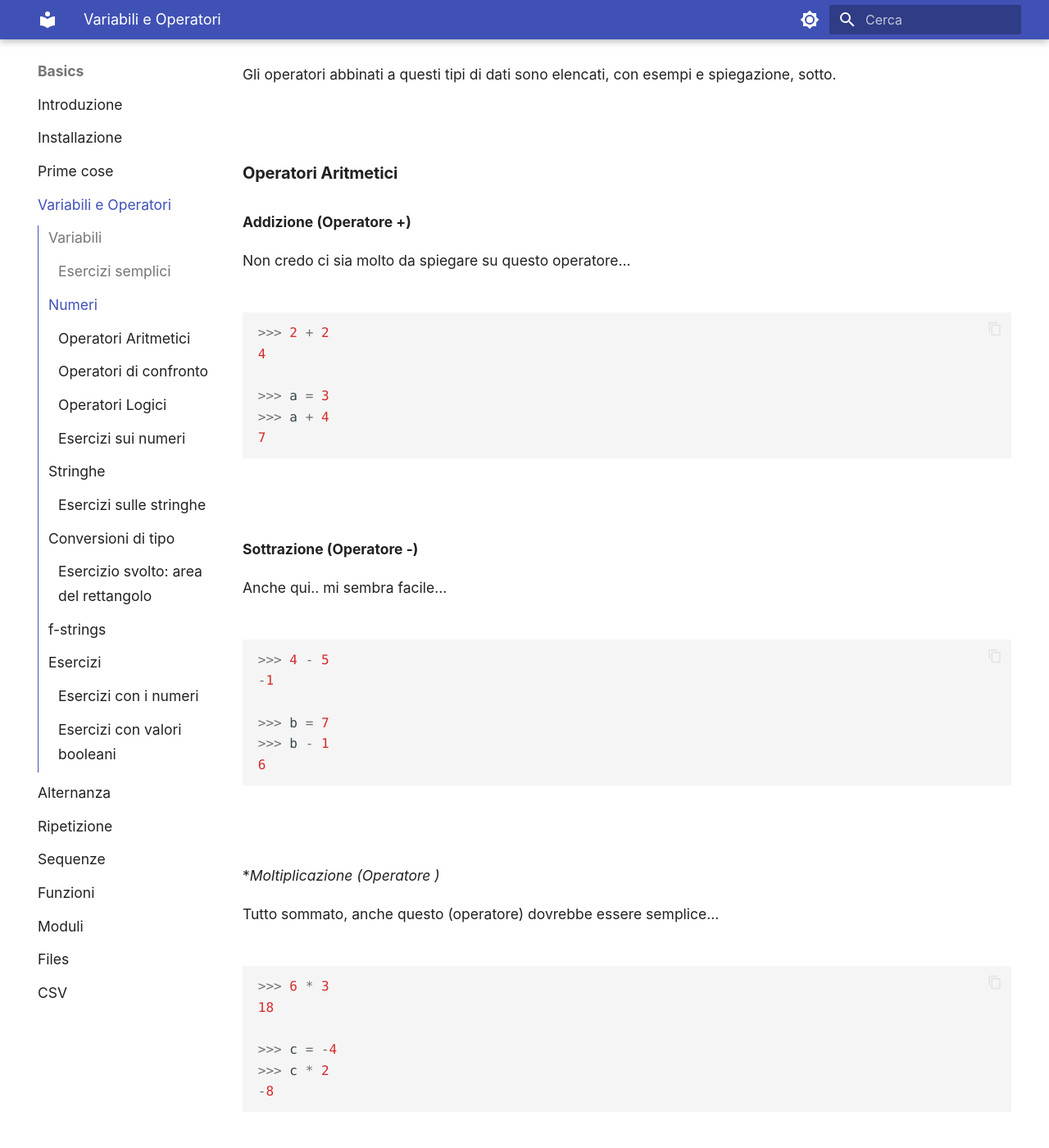
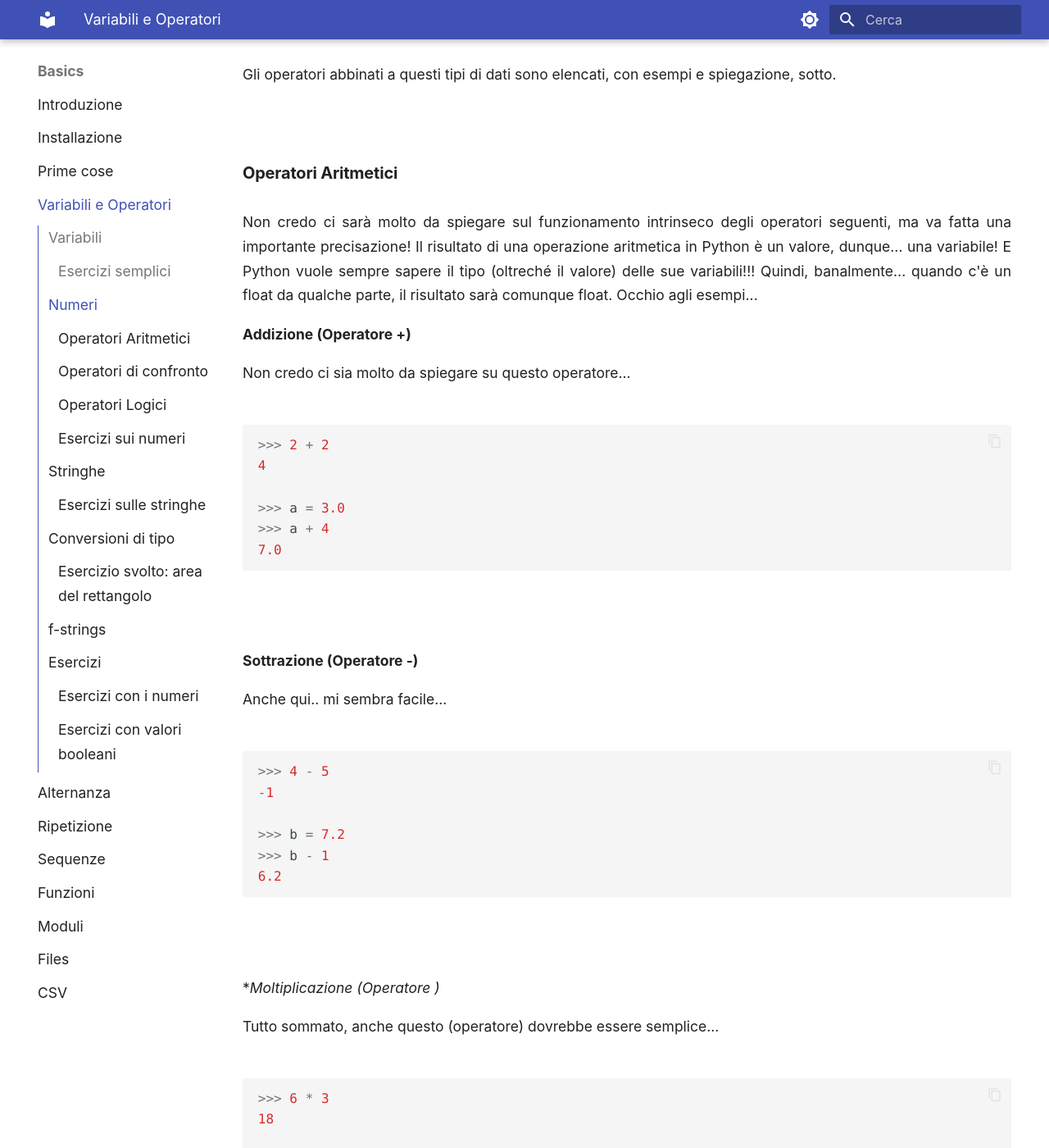
Before and after one commit to adjamhub/pyhandouts, an MkDocs documentation site: the page built from docs/basics/101_var.md, in a window 1280 px wide and 1400 px high, scrolled down 4632 px. Shown: the whole window at 82% size. Built offline with MkDocs 1.6.1 and Material for MkDocs 9.7.7, drawn with Linux system fonts in a browser that asks for light colours; emoji names are drawn with the system emoji font; some of the changed text lies outside the part shown.

Commit message:
operators ++

````diff
--- a/docs/basics/101_var.md
+++ b/docs/basics/101_var.md
@@ -95,7 +95,7 @@ Se siete curiosi di sapere il tipo di dato contenuto in una variabile, potete ve
 <class 'str'>
 ```
 
-In ognuno degli esempi proposti gli oggetti sono stati abbinati alla variabile "var".
+In ognuno degli esempi proposti gli oggetti sono stati abbinati alla variabile `var`.
 Ogni volta Python è stato in grado di capire che tipo di oggetto fosse contenuto nella variabile.
 
 Prima di procedere oltre... qualche esercizio di prova.
@@ -171,6 +171,10 @@ Gli operatori abbinati a questi tipi di dati sono elencati, con esempi e spiegaz
 ### Operatori Aritmetici
 
 
+Non credo ci sarà molto da spiegare sul funzionamento intrinseco degli operatori seguenti, ma va fatta una importante precisazione! Il risultato di una operazione
+aritmetica in Python è un valore, dunque... una variabile! E Python vuole sempre sapere il tipo (oltreché il valore) delle sue variabili!!! Quindi, banalmente... quando c'è un float
+da qualche parte, il risultato sarà comunque float. Occhio agli esempi...
+
 **Addizione (Operatore +)**
 
 Non credo ci sia molto da spiegare su questo operatore...
@@ -179,9 +183,9 @@ Non credo ci sia molto da spiegare su questo operatore...
 >>> 2 + 2
 4
 
->>> a = 3
+>>> a = 3.0
 >>> a + 4
-7
+7.0
 ```
 
 <br>
@@ -194,9 +198,9 @@ Anche qui.. mi sembra facile...
 >>> 4 - 5
 -1
 
->>> b = 7
+>>> b = 7.2
 >>> b - 1
-6
+6.2
 ```
 
 <br>
@@ -209,9 +213,9 @@ Tutto sommato, anche questo (operatore) dovrebbe essere semplice...
 >>> 6 * 3
 18
 
->>> c = -4
+>>> c = -4.5
 >>> c * 2
--8
+-9.0
 ```
 
 <br>
@@ -233,7 +237,8 @@ in Python il risultato di una divisione è sempre un numero reale, un `float`.
 
 **Divisione Intera (Operatore //)**
 
-Avendo un operatore con risultato reale, ne esiste anche uno con risultato intero.
+Avendo un operatore con risultato reale, ne esiste anche uno con risultato intero. Di regola questo dovrebbe essere utilizzato con due numeri interi.
+Il risultato di una divisione intera è sempre un intero.
 
 
 !!! warning "Attenzione!"
@@ -312,6 +317,9 @@ Gli esempi, scritti sopra e sotto per semplicità con i numeri interi, funzionan
 ### Operatori di confronto
 
 
+Gli operatori di confronto in Python sono operatori binari il cui risultato è sempre un valore booleano!
+
+
 | Operatore   |  Descrizione          | Esempio       | Risultato |
 |-------------|-----------------------|---------------|-----------|
 | `==`        | È uguale a            | 5 == 8        | False     |
@@ -325,6 +333,9 @@ Gli esempi, scritti sopra e sotto per semplicità con i numeri interi, funzionan
 <!-- #################################################################################################### -->
 
 ### Operatori Logici
+
+
+Gli operatori logici in Python sono operatori binari il cui risultato è sempre un valore booleano!
 
 
 | Operatore   | Descrizione         | Esempio                              | Risultato         |
@@ -353,7 +364,7 @@ Dichiarare alcune variabili:
 **Esercizio 121**
 
 Visualizzare i valori contenuti nelle variabili e verificare, tramite il
-comando type(), che effettivamente contengano rispettivamente 2 valori
+comando `type()`, che effettivamente contengano rispettivamente 2 valori
 int e 2 valori float.
 
 ------------------------------------------------------------------------------
````
